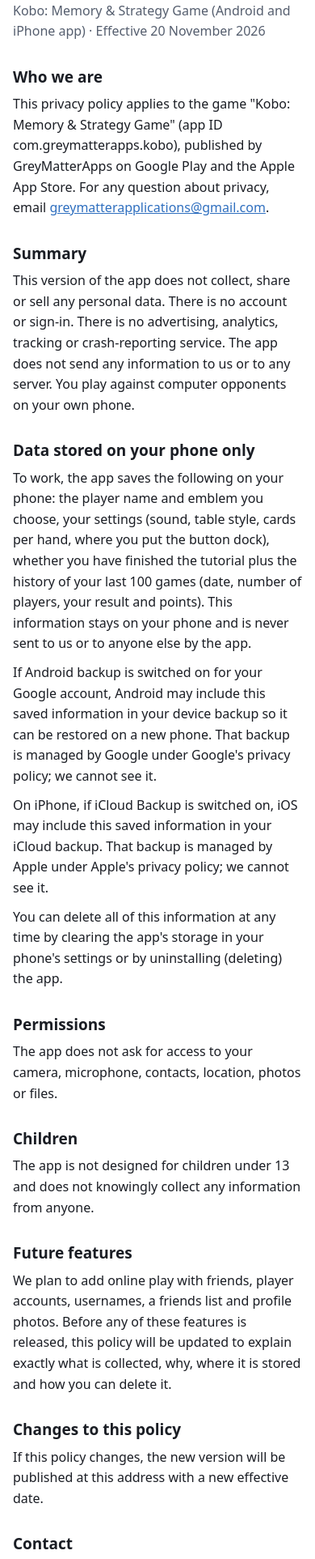
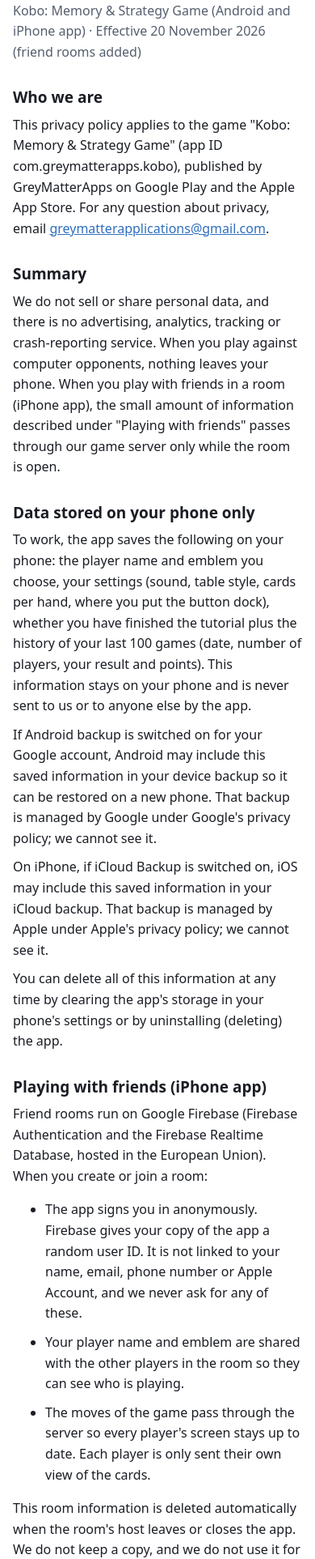
Before and after one commit to incarnalme/kobo-privacy, a plain HTML site: page index.html in a window 390 px wide. Shown: the part 69-1994 px from the top of the page at 81% size. Drawn offline with Linux system fonts and the light colour scheme.

Commit message:
Privacy policy and support: friend rooms in the iPhone app (Firebase, anonymous sign-in, no chat)
Co-Authored-By: Claude Opus 5.5 <noreply@anthropic.com>
Claude-Session: https://claude.ai/code/session_01463TrKDK6Bv5g1YNdUUh5p

```diff
--- a/index.html
+++ b/index.html
@@ -16,19 +16,28 @@ p,li{margin:0 0 10px}.muted{color:var(--muted)}a{color:var(--brand)}
 <body>
 <main>
 <h1>Privacy policy</h1>
-<p class="muted">Kobo: Memory &amp; Strategy Game (Android and iPhone app) · Effective 20 November 2026</p>
+<p class="muted">Kobo: Memory &amp; Strategy Game (Android and iPhone app) · Effective 20 November 2026 (friend rooms added)</p>
 
 <h2>Who we are</h2>
 <p>This privacy policy applies to the game "Kobo: Memory &amp; Strategy Game" (app ID com.greymatterapps.kobo), published by GreyMatterApps on Google Play and the Apple App Store. For any question about privacy, email <a href="mailto:greymatterapplications@gmail.com">greymatterapplications@gmail.com</a>.</p>
 
 <h2>Summary</h2>
-<p>This version of the app does not collect, share or sell any personal data. There is no account or sign-in. There is no advertising, analytics, tracking or crash-reporting service. The app does not send any information to us or to any server. You play against computer opponents on your own phone.</p>
+<p>We do not sell or share personal data, and there is no advertising, analytics, tracking or crash-reporting service. When you play against computer opponents, nothing leaves your phone. When you play with friends in a room (iPhone app), the small amount of information described under "Playing with friends" passes through our game server only while the room is open.</p>
 
 <h2>Data stored on your phone only</h2>
 <p>To work, the app saves the following on your phone: the player name and emblem you choose, your settings (sound, table style, cards per hand, where you put the button dock), whether you have finished the tutorial plus the history of your last 100 games (date, number of players, your result and points). This information stays on your phone and is never sent to us or to anyone else by the app.</p>
 <p>If Android backup is switched on for your Google account, Android may include this saved information in your device backup so it can be restored on a new phone. That backup is managed by Google under Google's privacy policy; we cannot see it.</p>
 <p>On iPhone, if iCloud Backup is switched on, iOS may include this saved information in your iCloud backup. That backup is managed by Apple under Apple's privacy policy; we cannot see it.</p>
 <p>You can delete all of this information at any time by clearing the app's storage in your phone's settings or by uninstalling (deleting) the app.</p>
+
+<h2>Playing with friends (iPhone app)</h2>
+<p>Friend rooms run on Google Firebase (Firebase Authentication and the Firebase Realtime Database, hosted in the European Union). When you create or join a room:</p>
+<ul>
+<li>The app signs you in anonymously. Firebase gives your copy of the app a random user ID. It is not linked to your name, email, phone number or Apple Account, and we never ask for any of these.</li>
+<li>Your player name and emblem are shared with the other players in the room so they can see who is playing.</li>
+<li>The moves of the game pass through the server so every player's screen stays up to date. Each player is only sent their own view of the cards.</li>
+</ul>
+<p>This room information is deleted automatically when the room's host leaves or closes the app. We do not keep a copy, and we do not use it for anything except running the game. Firebase processes it on our behalf under Google's terms (<a href="https://firebase.google.com/support/privacy">firebase.google.com/support/privacy</a>). There is no chat in the app.</p>
 
 <h2>Permissions</h2>
 <p>The app does not ask for access to your camera, microphone, contacts, location, photos or files.</p>
@@ -37,7 +46,7 @@ p,li{margin:0 0 10px}.muted{color:var(--muted)}a{color:var(--brand)}
 <p>The app is not designed for children under 13 and does not knowingly collect any information from anyone.</p>
 
 <h2>Future features</h2>
-<p>We plan to add online play with friends, player accounts, usernames, a friends list and profile photos. Before any of these features is released, this policy will be updated to explain exactly what is collected, why, where it is stored and how you can delete it.</p>
+<p>We plan to add online play on Android, player accounts, usernames, a friends list and profile photos. Before any of these features is released, this policy will be updated to explain exactly what is collected, why, where it is stored and how you can delete it.</p>
 
 <h2>Changes to this policy</h2>
 <p>If this policy changes, the new version will be published at this address with a new effective date.</p>
```
Also changed, not shown: support.html (+2 -1 lines).
